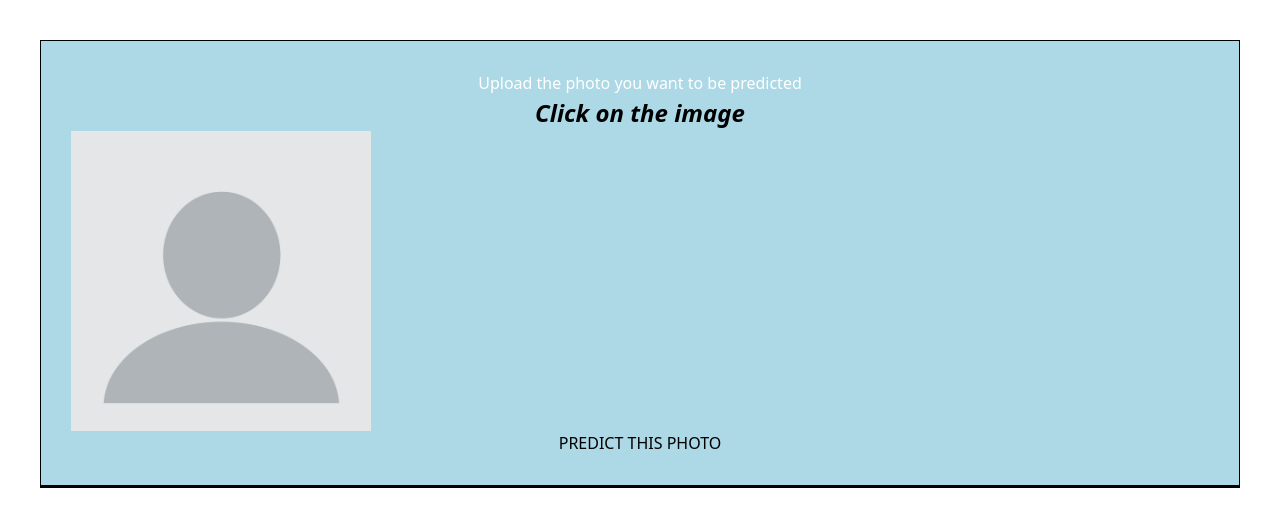
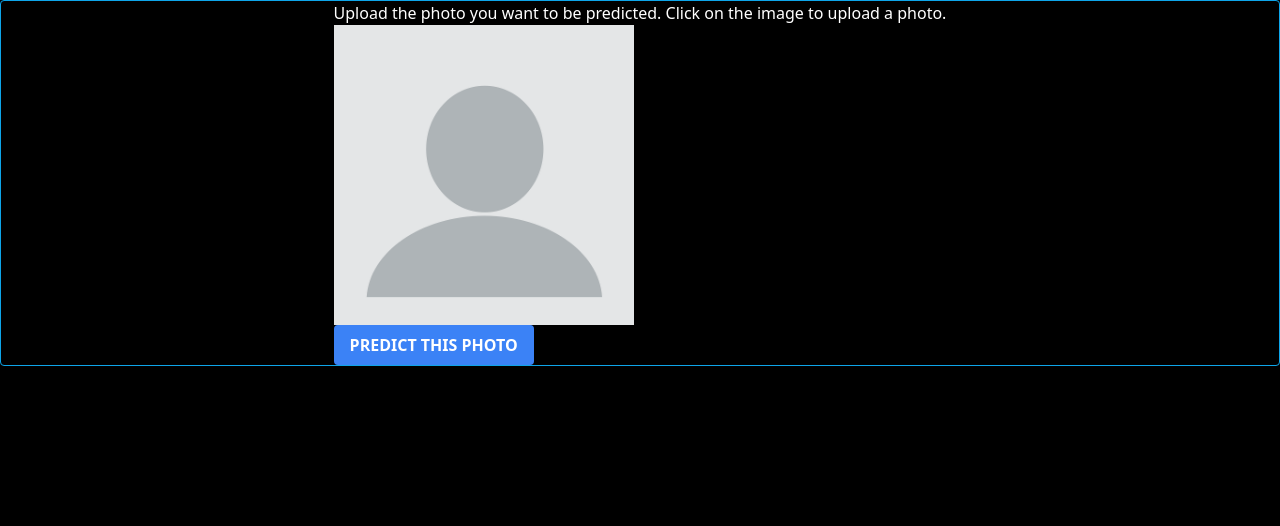
Before and after one commit to Jermaniac/ExpressionMoodApp, a React (Create React App) app: page / in a window 1280 px wide. Shown: the top 526 px of the page. Built offline with nearby package versions, Linux system fonts and the light colour scheme.

Commit message:
styles: tailwind default bg-black and adapt FormComponent.js

```diff
--- a/public/index.html
+++ b/public/index.html
@@ -2,12 +2,11 @@
 <html lang="en">
   <head>
     <meta charset="utf-8" />
-    <link rel="icon" href="%PUBLIC_URL%/favicon.ico" />
     <meta name="viewport" content="width=device-width, initial-scale=1" />
     <meta name="theme-color" content="#000000" />
     <meta
-      name="description"
-      content="Web site created using create-react-app"
+      name="Expression App"
+      content="Web app that given a photo predict the facial expression"
     />
     <title>Expression App</title>
   </head>
--- a/src/components/App.jsx
+++ b/src/components/App.jsx
@@ -4,7 +4,7 @@ import { ExpressionContextProvider } from "../context/expressionContext";
 
 const App = () => {
   return (
-    <div className="px-10 py-10">
+    <div className="bg-black h-screen">
       <ExpressionContextProvider>
         <FormComponent />
         <InfoExpressions />
--- a/src/components/FormComponent.jsx
+++ b/src/components/FormComponent.jsx
@@ -1,44 +1,46 @@
-import { useContext, useState } from 'react';
-import { ExpressionContext } from '../context/expressionContext';
-import { getMood } from '../services/image-upload.service';
-import '../styles/FormComponent.css'
+import { useContext, useState } from "react";
+import { ExpressionContext } from "../context/expressionContext";
+import { getMood } from "../services/image-upload.service";
+// import '../styles/FormComponent.css'
 
 const FormComponent = () => {
   const [getPhotoFile, setPhotoFile] = useState({
-    src: './assets/images/blankPhoto.png'
-  })
-  const expContext = useContext(ExpressionContext)
+    src: "./assets/images/blankPhoto.png",
+  });
+  const expContext = useContext(ExpressionContext);
 
   const selectPhoto = (event) => {
     const photoSelect = event.target.files[0];
-    setPhotoFile(prev => ({ ...prev, file: photoSelect }));
+    setPhotoFile((prev) => ({ ...prev, file: photoSelect }));
     if (photoSelect) {
       const reader = new FileReader();
       reader.onload = (e) => {
-        setPhotoFile(prev => ({ ...prev, src: e.target.result }));
+        setPhotoFile((prev) => ({ ...prev, src: e.target.result }));
       };
-      reader.readAsDataURL(photoSelect)
+      reader.readAsDataURL(photoSelect);
     }
   };
 
-  const requestPredict = async () => {
-    const response = (await getMood(getPhotoFile.file));
-    if (!response && !response.expressions){
-      console.log("Call API FAILED.")
+  const requestPredict = async (event) => {
+    event.preventDefault();
+    const response = await getMood(getPhotoFile.file);
+    if (!response && !response.expressions) {
+      console.log("Call API FAILED.");
     }
     console.log("Call API SUCCESS!");
-    expContext.setExpressions(response.expressions)
+    expContext.setExpressions(response.expressions);
   };
 
   return (
-    <form className="col-12 col-md-4 col-lg-3" id="form">
-      <div className="row">
-        <h1 className="text-white" id="title">Upload the photo you want to be predicted</h1>
-      </div>
-      <div className="row">
-        <div id="instruction">Click on the image</div>
-      </div>
-      <div className="row">
+    <form
+      className="flex items-center justify-center px-20 border border-sky-500 rounded mx-auto"
+      id="form"
+    >
+      <div className="text-white">
+        <h1 className="" id="title">
+          Upload the photo you want to be predicted. Click on the image to
+          upload a photo.
+        </h1>
         <label htmlFor="photo">
           <input
             type="file"
@@ -48,16 +50,22 @@ const FormComponent = () => {
             style={{ display: "none" }}
             onChange={selectPhoto}
           ></input>
-          <img src={getPhotoFile.src} alt="selectedImage" style={{ maxWidth: '300px', maxHeight: '300px' }}/>
+          <img
+            src={getPhotoFile.src}
+            alt="selectedImage"
+            style={{ maxWidth: "300px", maxHeight: "300px" }}
+          />
         </label>
-      </div>
-      <div className="row">
-        <button id="buttonSubmit" onClick={requestPredict}>
+        <button
+          className="bg-blue-500 hover:bg-blue-700 text-white font-bold py-2 px-4 rounded"
+          id="buttonSubmit"
+          onClick={requestPredict}
+        >
           PREDICT THIS PHOTO
         </button>
       </div>
     </form>
   );
-}
+};
 
 export default FormComponent;
--- a/src/index.js
+++ b/src/index.js
@@ -1,15 +1,11 @@
 import React from 'react';
 import ReactDOM from 'react-dom';
+import './index.css';
 import App from './components/App';
-import './index.css';
-
-const Root = (
-    <App />
-);
-
-const rootElement = document.getElementById('root');
 
 ReactDOM.render(
-  Root,
-  rootElement
+  <React.StrictMode>
+    <App/>
+  </React.StrictMode>,
+  document.getElementById('root')
 );
```
